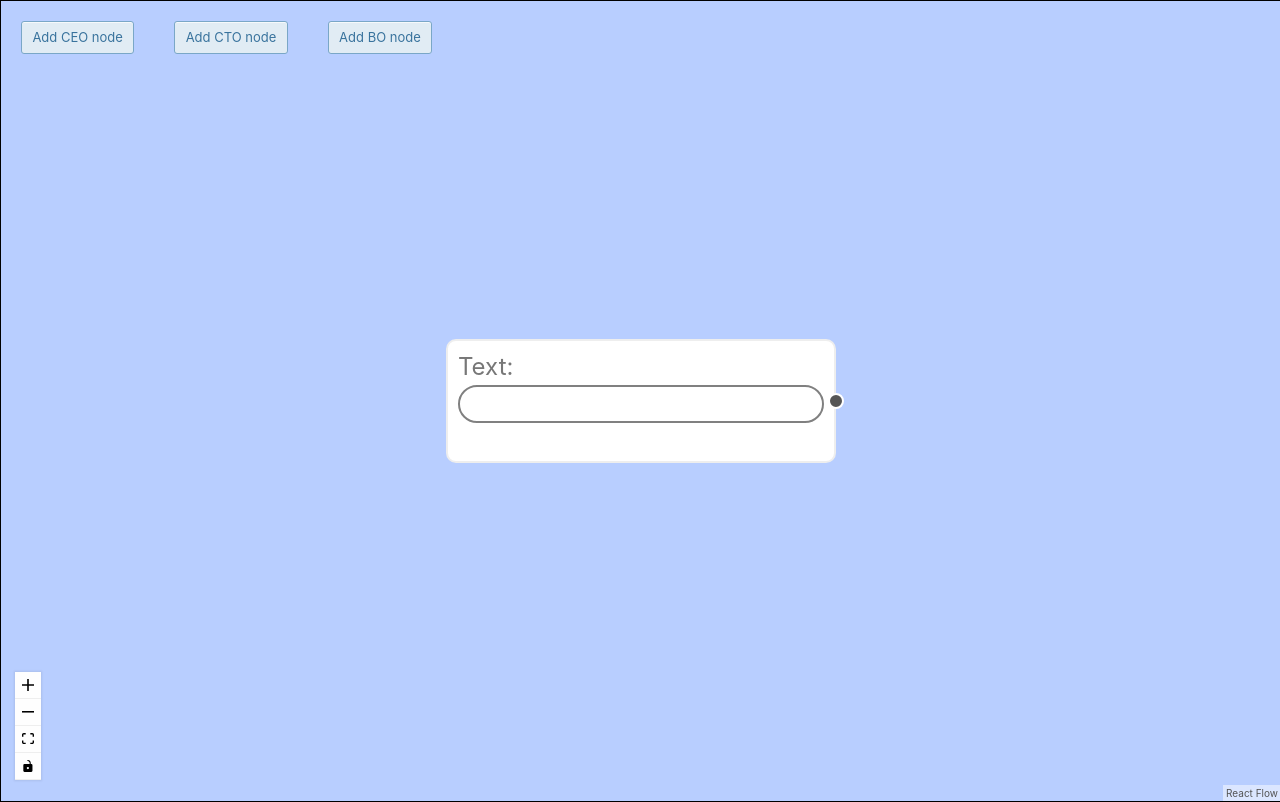
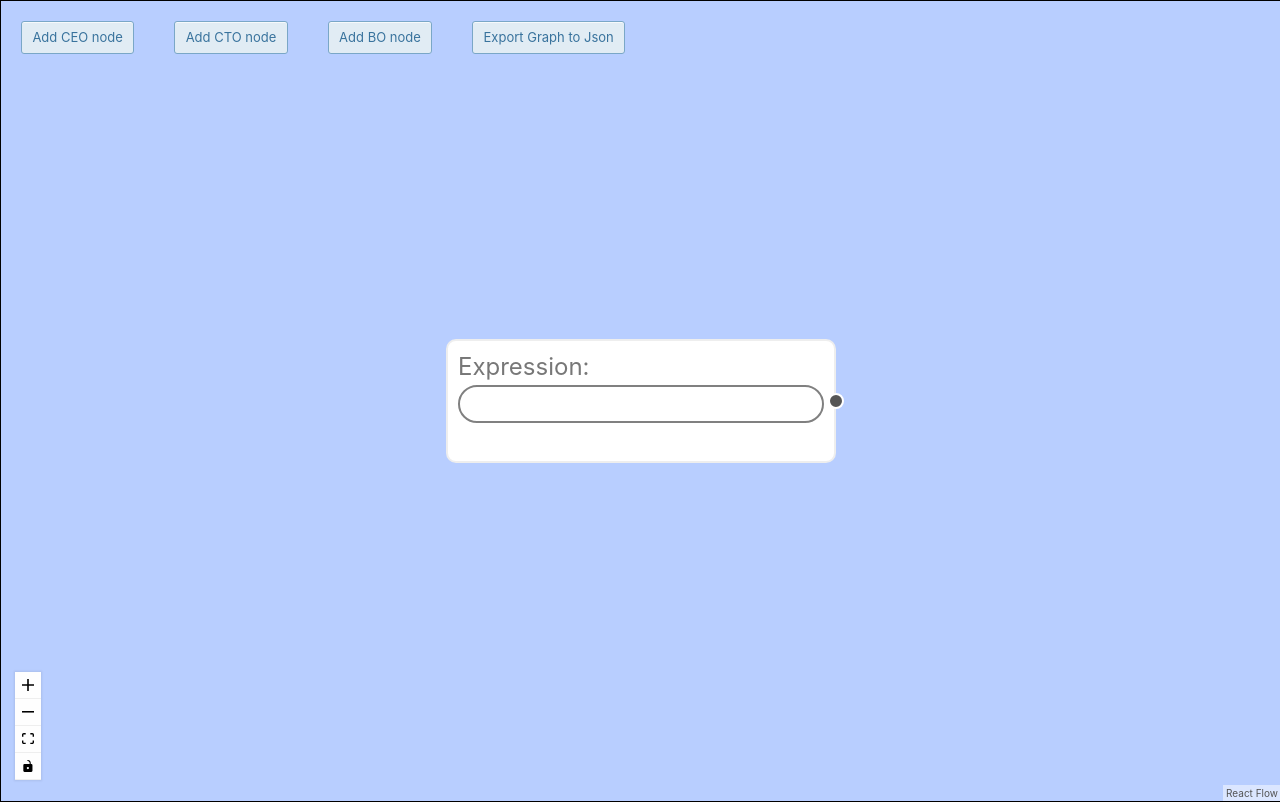
Before and after one commit to rzngnam1402/wf-designer, a React (Create React App) app: page / in a window 1280 px wide. Built offline with nearby package versions, Linux system fonts and the light colour scheme.

Commit message:
add exportToJson feature

```diff
--- a/src/App.js
+++ b/src/App.js
@@ -16,7 +16,7 @@ const rfStyle = {
 };
 
 const initialNodes = [
-  { id: 'node-1', type: 'textUpdater', position: { x: -100, y: 100 }, data: { value: 123 } },
+  { id: 'node-1', type: 'textUpdater', position: { x: -100, y: 100 } },
 ];
 
 const nodeTypes = { textUpdater: TextUpdaterNode };
@@ -41,7 +41,7 @@ function Flow() {
   );
 
   const reactFlowInstance = useReactFlow();
-  const onClickHandler = useCallback((type) => {
+  const addNodeHandler = useCallback((type) => {
     const id = `${++nodeId}`;
     const newNode = {
       id,
@@ -59,19 +59,24 @@ function Flow() {
     reactFlowInstance.addNodes(newNode);
   }, [reactFlowInstance]);
 
-  let isDraggable = false;
+  const exportHandler = useCallback(() => {
+    console.log(reactFlowInstance.toObject());
+  }, []);
 
   return (
     <div className="canvas_container">
       <div className='btn_container'>
-        <button onClick={() => onClickHandler('CEO')} className="btn-add">
+        <button onClick={() => addNodeHandler('CEO')} className="btn-add">
           Add CEO node
         </button>
-        <button onClick={() => onClickHandler('CTO')} className="btn-add">
+        <button onClick={() => addNodeHandler('CTO')} className="btn-add">
           Add CTO node
         </button>
-        <button onClick={() => onClickHandler('BO')} className="btn-add">
+        <button onClick={() => addNodeHandler('BO')} className="btn-add">
           Add BO node
+        </button>
+        <button onClick={exportHandler} className='btn-add'>
+          Export Graph to Json
         </button>
       </div>
       <ReactFlow
--- a/src/components/reactflow/textUpdaterNode.js
+++ b/src/components/reactflow/textUpdaterNode.js
@@ -9,7 +9,7 @@ function TextUpdaterNode({ data }) {
     return (
         <div className="text-updater-node">
             <div>
-                <label htmlFor="text">Text:</label>
+                <label htmlFor="text">Expression:</label>
                 <input id="text" name="text" onChange={onChange} />
             </div>
             <Handle type="source" position={Position.Right} id="b" />
```
